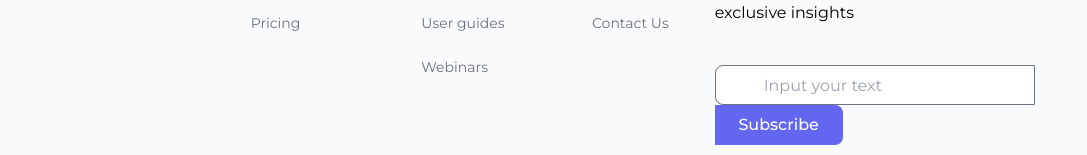
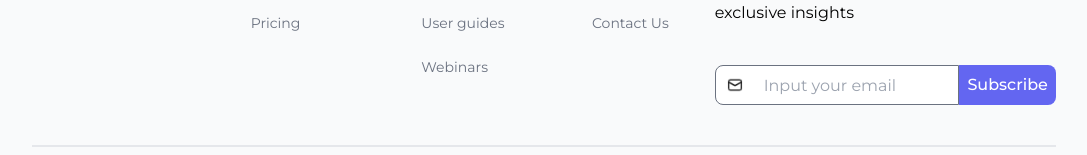
Before and after one commit to nemanjaKostovski/epam-learning-platform, a React (Vite) app: page / in a window 1280 px wide. Shown: the part 1599-1754 px from the top of the page, without its empty margins (96-1183 px from the left). Built offline with nearby package versions, Linux system fonts and the light colour scheme.

Commit message:
footer update

```diff
--- a/src/components/common/Footer.tsx
+++ b/src/components/common/Footer.tsx
@@ -37,14 +37,23 @@ function Footer() {
           <p className='mb-10'>
             For product announcements and exclusive insights
           </p>
+          <div className='relative'>
+            <img
+              src='/envelope.png'
+              alt='email-icon'
+              className='absolute top-3 left-3 w-4 h-4'
+            />
+            <div className='flex'>
               <input
-            className='h-10 w-80 rounded-lg rounded-r-none border-[1px] border-gray-500 pl-12'
+                className='w-80 h-10 rounded-lg rounded-r-none border-[1px] border-gray-500 pl-12'
                 type='text'
-            placeholder='Input your text'
+                placeholder='Input your email'
               />
               <button className='btn btn--primary rounded-lg rounded-l-none w-32'>
                 Subscribe
               </button>
+            </div>
+          </div>
         </div>
       </div>
 
```
Lines whose indentation alone changed are shown as unchanged.
